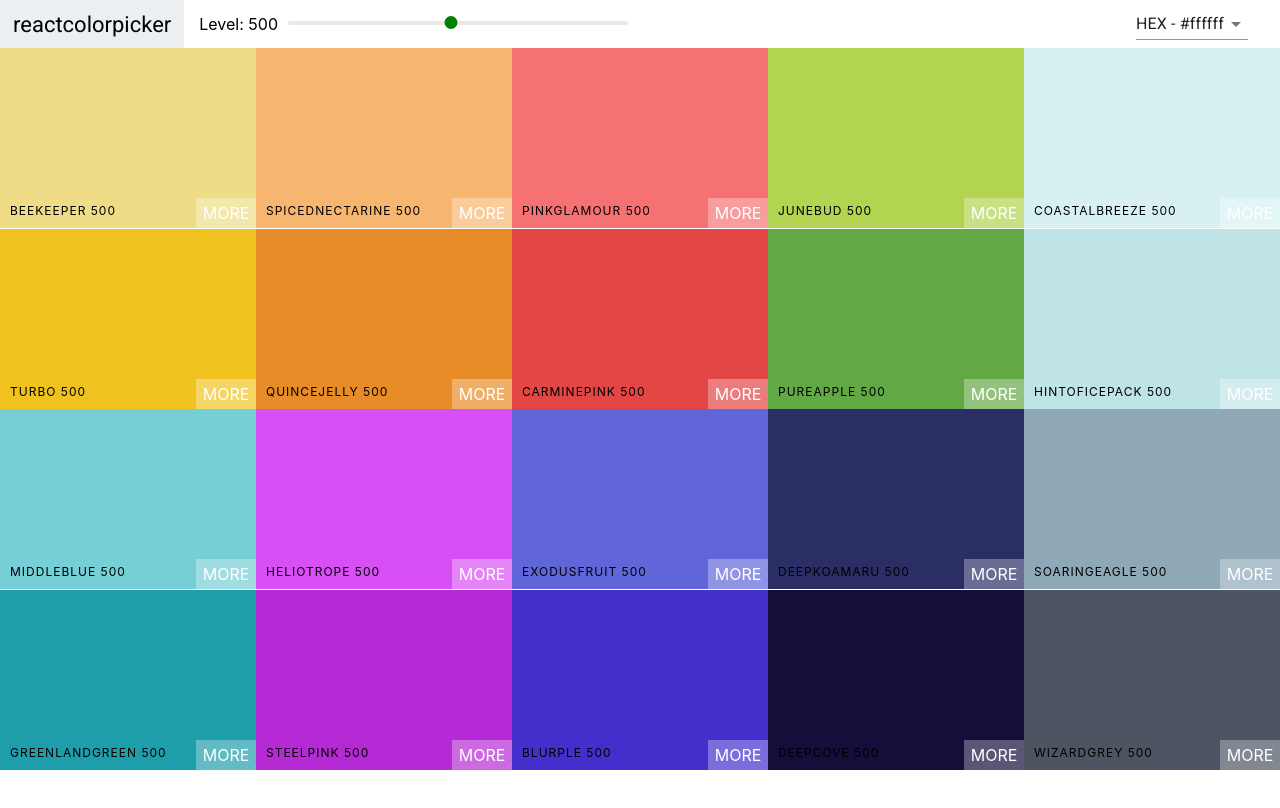
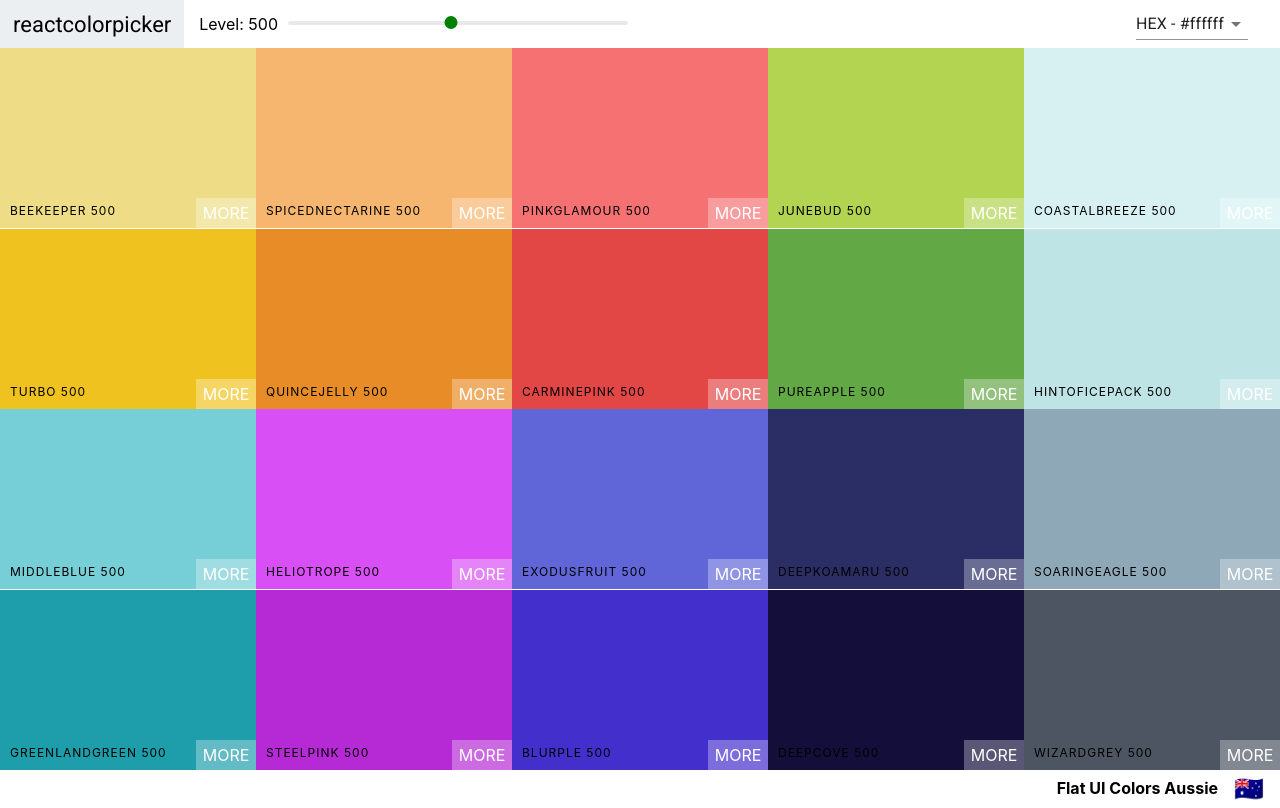
Before and after one commit to Georgee-lee/react_material_ui, a React (Create React App) app: page / in a window 1280 px wide. Built offline with nearby package versions, Linux system fonts and the light colour scheme.

Commit message:
make footer

```diff
--- a/src/Components/Palette/Palette.js
+++ b/src/Components/Palette/Palette.js
@@ -23,11 +23,13 @@
   };
 
   render() {
-    const { palette } = this.props;
+    const { colors, paletteName, emoji } = this.props.palette;
     const { level, format } = this.state;
 
-    const colorBoxes = palette.colors[level].map(color => {
-      return <ColorBox background={color[format]} name={color.name} />;
+    const colorBoxes = colors[level].map(color => {
+      return (
+        <ColorBox background={color[format]} name={color.name} key={color.id} />
+      );
     });
 
     return (
@@ -38,7 +40,10 @@
           handleChange={this.changeFormat}
         />
         <div className="Palette-colors">{colorBoxes}</div>
-        {/* footer */}
+        <footer className="Palette-footer">
+          {paletteName}
+          <span className="emoji">{emoji}</span>
+        </footer>
       </div>
     );
   }
--- a/src/Components/Palette/palette.css
+++ b/src/Components/Palette/palette.css
@@ -5,3 +5,16 @@
 .Palette-colors {
   height: 90%;
 }
+
+.Palette-footer {
+  height: 5vh;
+  display: flex;
+  justify-content: flex-end;
+  align-items: center;
+  font-weight: bold;
+}
+
+.emoji {
+  font-size: 1.5rem;
+  margin: 0 1rem;
+}
```
